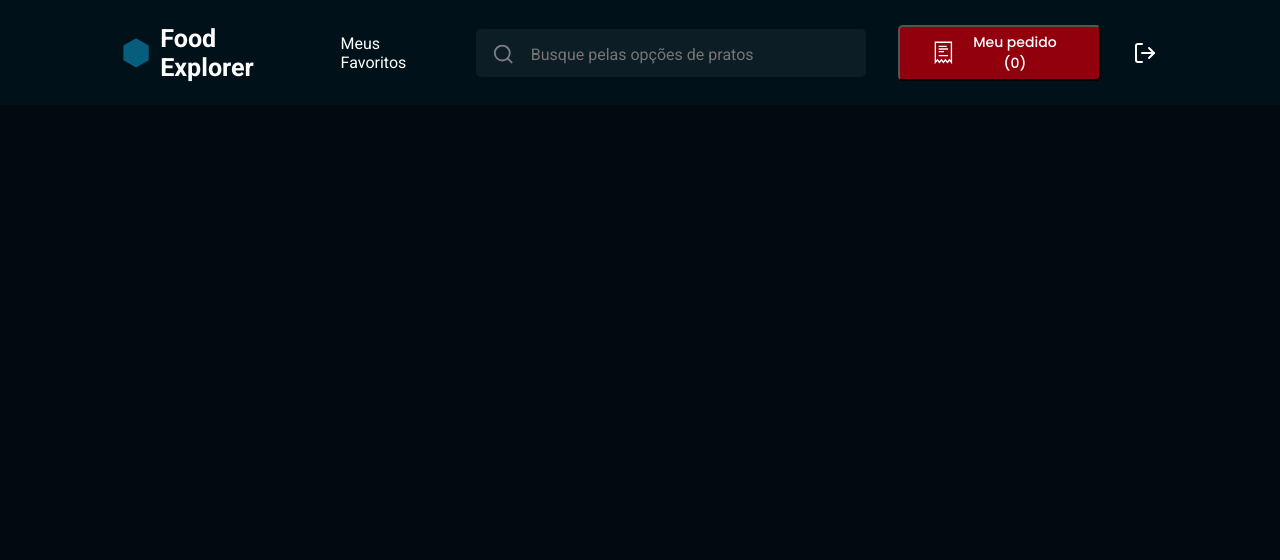
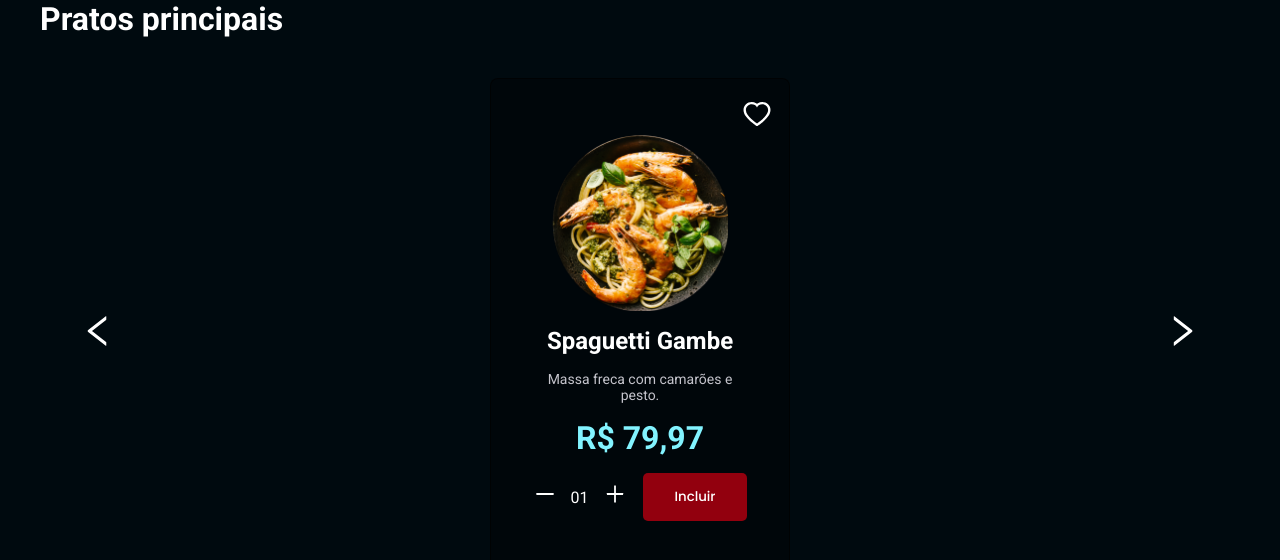
Before and after one commit to milsucruz/Food-Explorer, a React (Vite) app in the folder FE - Front/: page /details/1 in a window 1280 px wide. Shown: the top 560 px of the page. Built offline with nearby package versions, Linux system fonts and the light colour scheme.

Commit message:
Carousel Component

```diff
--- /dev/null
+++ b/FE - Front/src/components/Carousel/index.jsx
@@ -0,0 +1,24 @@
+import { Container, Slider } from "./styles";
+import {AiOutlineRight, AiOutlineLeft} from "react-icons/ai"
+
+import { Card } from "../Card"
+
+export function Carousel() {
+  return(
+    <Container>
+      <h2>Pratos principais</h2>
+
+        <Slider>
+          <button className="leftBtn">
+            <AiOutlineLeft size={40} />
+          </button>
+
+          <div className="productMenu"> <Card/></div>
+
+          <button className="rightBtn">
+            <AiOutlineRight size={40} />
+          </button>
+        </Slider>
+    </Container>
+  )
+}
--- /dev/null
+++ b/FE - Front/src/components/Carousel/styles.js
@@ -0,0 +1,51 @@
+import styled from "styled-components";
+
+export const Container = styled.div`
+  padding-inline: 4rem;
+
+  > h2 {
+    margin-bottom: 4rem;
+    font-size: 3.2rem;
+    color: ${({theme}) => theme.COLORS.WHITE};
+  }
+`;
+
+export const Slider = styled.div`
+  position: relative;
+  max-width: 136.8rem;
+
+  .menu{
+    display: flex;
+    gap: 2.7rem;
+    overflow-x: auto;
+    scroll-behavior: smooth;
+    ::-webkit-scrollbar{
+      display: none;
+    }
+  }
+
+  .leftBtn, .rightBtn {
+    position: absolute;
+    z-index: 5;
+    height: 51.2rem;
+    width: 11.6rem;
+    padding-inline: 1rem;
+    color: ${({theme}) => theme.COLORS.WHITE};
+    //display: none;
+  }
+
+  .leftBtn{
+    top: 0;
+    left: 0;
+    border: none;
+    background: linear-gradient(90deg, rgba(0, 10, 15, 0.272541) 0%, #000A0F 100%);
+  }
+
+  .rightBtn{
+    top: 0;
+    right: 0;
+    justify-content: flex-end;
+    border: none;
+    background: linear-gradient(90deg, rgba(0, 10, 15, 0.272541) 0%, #000A0F 100%);
+  }
+`;
--- a/FE - Front/src/pages/Details/index.jsx
+++ b/FE - Front/src/pages/Details/index.jsx
@@ -6,11 +6,12 @@ import { ButtonText } from "../../components/ButtonText"
 import { Input } from "../../components/Input"
 import { Footer } from "../../components/Footer"
 import { Card } from "../../components/Card"
+import { Carousel } from "../../components/Carousel"
 
 export function Details () {
   return(
     <Container>
-      <Header/>
+      <Carousel/>
     </Container>
   )
 }
```
